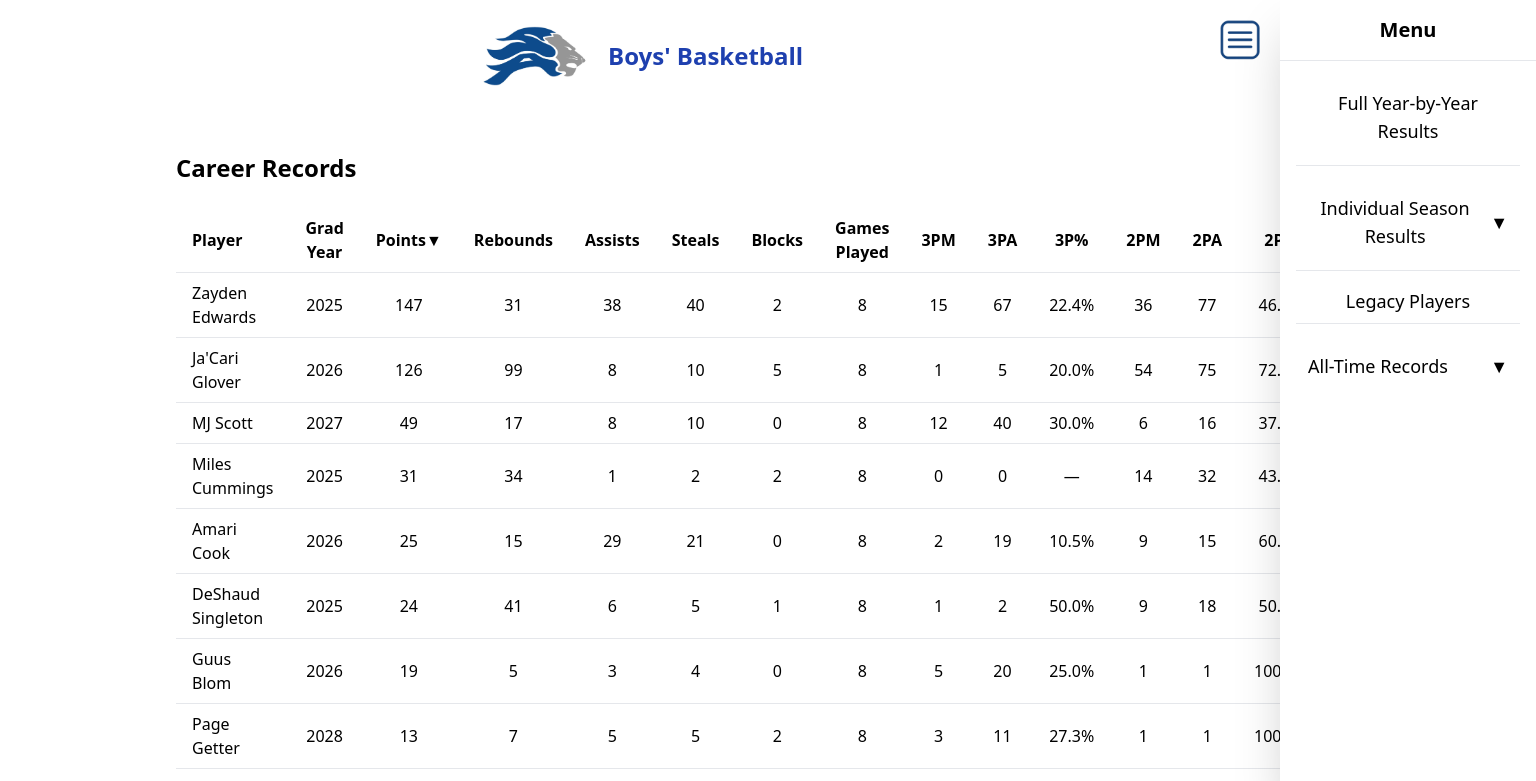
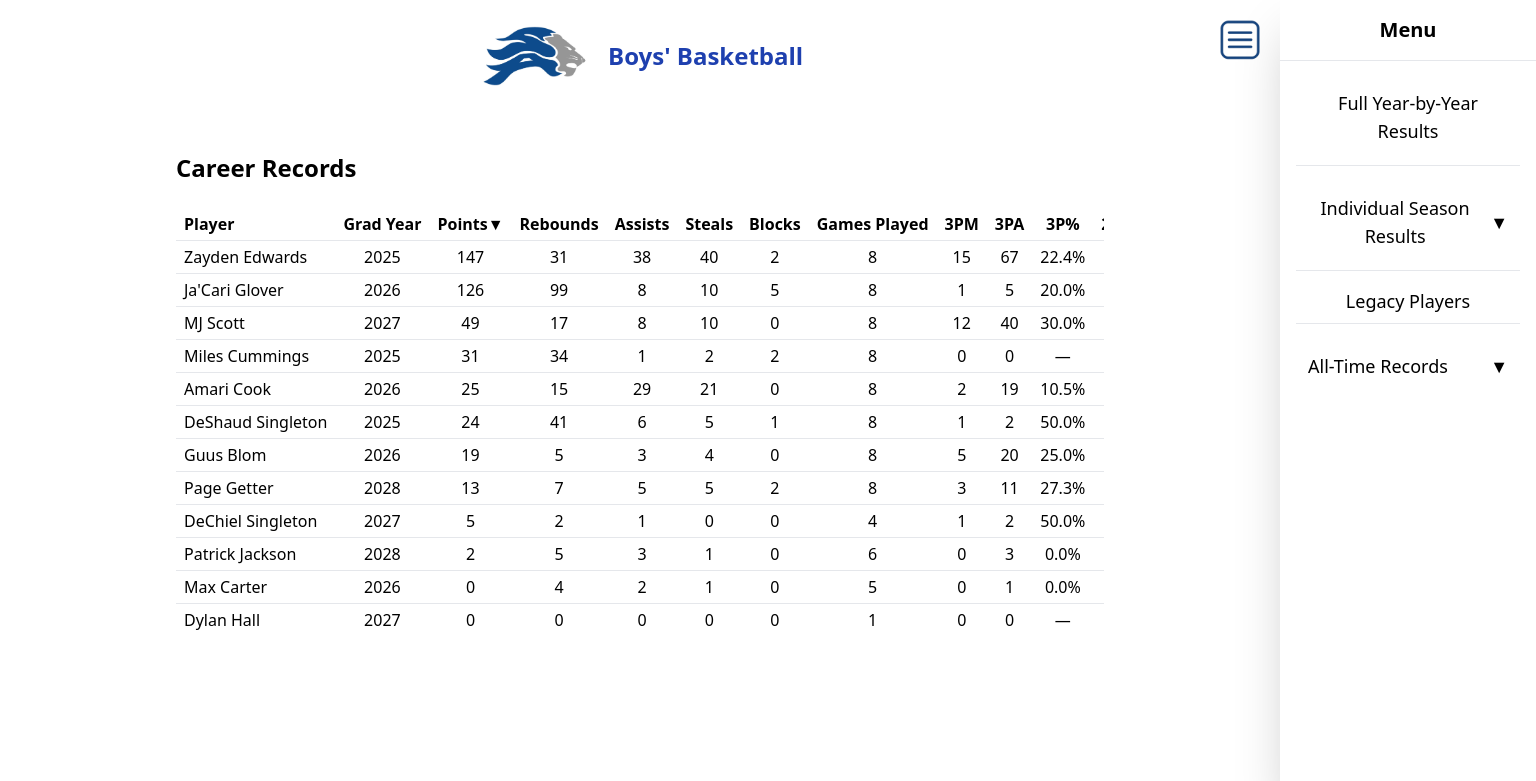
Before and after one commit to newonda1/st-andrews-basketball, a React (Vite) app: page /records/career in a window 1280 px wide. Shown: the top 781 px of the page, 1536 px wide, since content can reach past the window. Built offline with nearby package versions, Linux system fonts and the light colour scheme.

Commit message:
Update CareerRecords.jsx

```diff
--- a/src/CareerRecords.jsx
+++ b/src/CareerRecords.jsx
@@ -87,53 +87,53 @@ function CareerRecords() {
   return (
     <div className="p-6">
       <h1 className="text-2xl font-bold mb-6">Career Records</h1>
-      <table className="w-full table-auto">
+        <div className="overflow-x-auto">
+          <table className="w-full text-sm md:text-base table-auto whitespace-nowrap">
             <thead>
               <tr>
-            <th className="px-4 py-2 text-left">Player</th>
-            <th className="px-4 py-2 cursor-pointer" onClick={() => handleSort('GradYear')}>Grad Year{sortField === 'GradYear' && (sortDirection === 'asc' ? '▲' : '▼')}</th>
-            <th className="px-4 py-2 cursor-pointer" onClick={() => handleSort('Points')}>Points{sortField === 'Points' && (sortDirection === 'asc' ? '▲' : '▼')}</th>
-            <th className="px-4 py-2 cursor-pointer" onClick={() => handleSort('Rebounds')}>Rebounds{sortField === 'Rebounds' && (sortDirection === 'asc' ? '▲' : '▼')}</th>
-            <th className="px-4 py-2 cursor-pointer" onClick={() => handleSort('Assists')}>Assists{sortField === 'Assists' && (sortDirection === 'asc' ? '▲' : '▼')}</th>
-            <th className="px-4 py-2 cursor-pointer" onClick={() => handleSort('Steals')}>Steals{sortField === 'Steals' && (sortDirection === 'asc' ? '▲' : '▼')}</th>
-            <th className="px-4 py-2 cursor-pointer" onClick={() => handleSort('Blocks')}>Blocks{sortField === 'Blocks' && (sortDirection === 'asc' ? '▲' : '▼')}</th>
-            <th className="px-4 py-2 cursor-pointer" onClick={() => handleSort('GamesPlayed')}>Games Played{sortField === 'GamesPlayed' && (sortDirection === 'asc' ? '▲' : '▼')}</th>
-            <th className="px-4 py-2 cursor-pointer" onClick={() => handleSort('ThreePM')}>3PM{sortField === 'ThreePM' && (sortDirection === 'asc' ? '▲' : '▼')}</th>
-            <th className="px-4 py-2 cursor-pointer" onClick={() => handleSort('ThreePA')}>3PA{sortField === 'ThreePA' && (sortDirection === 'asc' ? '▲' : '▼')}</th>
-            <th className="px-4 py-2 cursor-pointer" onClick={() => handleSort('ThreePPercentage')}>3P%{sortField === 'ThreePPercentage' && (sortDirection === 'asc' ? '▲' : '▼')}</th>
-            <th className="px-4 py-2 cursor-pointer" onClick={() => handleSort('TwoPM')}>2PM{sortField === 'TwoPM' && (sortDirection === 'asc' ? '▲' : '▼')}</th>
-            <th className="px-4 py-2 cursor-pointer" onClick={() => handleSort('TwoPA')}>2PA{sortField === 'TwoPA' && (sortDirection === 'asc' ? '▲' : '▼')}</th>
-            <th className="px-4 py-2 cursor-pointer" onClick={() => handleSort('TwoPPercentage')}>2P%{sortField === 'TwoPPercentage' && (sortDirection === 'asc' ? '▲' : '▼')}</th>
-            <th className="px-4 py-2 cursor-pointer" onClick={() => handleSort('FTM')}>FTM{sortField === 'FTM' && (sortDirection === 'asc' ? '▲' : '▼')}</th>
-            <th className="px-4 py-2 cursor-pointer" onClick={() => handleSort('FTA')}>FTA{sortField === 'FTA' && (sortDirection === 'asc' ? '▲' : '▼')}</th>
-            <th className="px-4 py-2 cursor-pointer" onClick={() => handleSort('FTPercentage')}>FT%{sortField === 'FTPercentage' && (sortDirection === 'asc' ? '▲' : '▼')}</th>
+                <th className="px-2 py-1 text-left">Player</th>
+                <th className="px-2 py-1 cursor-pointer" onClick={() => handleSort('GradYear')}>Grad Year{sortField === 'GradYear' && (sortDirection === 'asc' ? '▲' : '▼')}</th>
+                <th className="px-2 py-1 cursor-pointer" onClick={() => handleSort('Points')}>Points{sortField === 'Points' && (sortDirection === 'asc' ? '▲' : '▼')}</th>
+                <th className="px-2 py-1 cursor-pointer" onClick={() => handleSort('Rebounds')}>Rebounds{sortField === 'Rebounds' && (sortDirection === 'asc' ? '▲' : '▼')}</th>
+                <th className="px-2 py-1 cursor-pointer" onClick={() => handleSort('Assists')}>Assists{sortField === 'Assists' && (sortDirection === 'asc' ? '▲' : '▼')}</th>
+                <th className="px-2 py-1 cursor-pointer" onClick={() => handleSort('Steals')}>Steals{sortField === 'Steals' && (sortDirection === 'asc' ? '▲' : '▼')}</th>
+                <th className="px-2 py-1 cursor-pointer" onClick={() => handleSort('Blocks')}>Blocks{sortField === 'Blocks' && (sortDirection === 'asc' ? '▲' : '▼')}</th>
+                <th className="px-2 py-1 cursor-pointer" onClick={() => handleSort('GamesPlayed')}>Games Played{sortField === 'GamesPlayed' && (sortDirection === 'asc' ? '▲' : '▼')}</th>
+                <th className="px-2 py-1 cursor-pointer" onClick={() => handleSort('ThreePM')}>3PM{sortField === 'ThreePM' && (sortDirection === 'asc' ? '▲' : '▼')}</th>
+                <th className="px-2 py-1 cursor-pointer" onClick={() => handleSort('ThreePA')}>3PA{sortField === 'ThreePA' && (sortDirection === 'asc' ? '▲' : '▼')}</th>
+                <th className="px-2 py-1 cursor-pointer" onClick={() => handleSort('ThreePPercentage')}>3P%{sortField === 'ThreePPercentage' && (sortDirection === 'asc' ? '▲' : '▼')}</th>
+                <th className="px-2 py-1 cursor-pointer" onClick={() => handleSort('TwoPM')}>2PM{sortField === 'TwoPM' && (sortDirection === 'asc' ? '▲' : '▼')}</th>
+                <th className="px-2 py-1 cursor-pointer" onClick={() => handleSort('TwoPA')}>2PA{sortField === 'TwoPA' && (sortDirection === 'asc' ? '▲' : '▼')}</th>
+                <th className="px-2 py-1 cursor-pointer" onClick={() => handleSort('TwoPPercentage')}>2P%{sortField === 'TwoPPercentage' && (sortDirection === 'asc' ? '▲' : '▼')}</th>
+                <th className="px-2 py-1 cursor-pointer" onClick={() => handleSort('FTM')}>FTM{sortField === 'FTM' && (sortDirection === 'asc' ? '▲' : '▼')}</th>
+                <th className="px-2 py-1 cursor-pointer" onClick={() => handleSort('FTA')}>FTA{sortField === 'FTA' && (sortDirection === 'asc' ? '▲' : '▼')}</th>
+                <th className="px-2 py-1 cursor-pointer" onClick={() => handleSort('FTPercentage')}>FT%{sortField === 'FTPercentage' && (sortDirection === 'asc' ? '▲' : '▼')}</th>
               </tr>
             </thead>
           <tbody>
              {sortedStats.map((player, index) => (
                 <tr key={index} className="border-t">
-              <td className="px-4 py-2">{player.Name}</td>
-              <td className="px-4 py-2 text-center">{player.GradYear}</td>
-              <td className="px-4 py-2 text-center">{player.Points}</td>
-              <td className="px-4 py-2 text-center">{player.Rebounds}</td>
-              <td className="px-4 py-2 text-center">{player.Assists}</td>
-              <td className="px-4 py-2 text-center">{player.Steals}</td>
-              <td className="px-4 py-2 text-center">{player.Blocks}</td>
-              <td className="px-4 py-2 text-center">{player.GamesPlayed}</td>
-              <td className="px-4 py-2 text-center">{player.ThreePM}</td>
-              <td className="px-4 py-2 text-center">{player.ThreePA}</td>
-              <td className="px-4 py-2 text-center">
+                  <td className="px-2 py-1">{player.Name}</td>
+                  <td className="px-2 py-1 text-center">{player.GradYear}</td>
+                  <td className="px-2 py-1 text-center">{player.Points}</td>
+                  <td className="px-2 py-1 text-center">{player.Rebounds}</td>
+                  <td className="px-2 py-1 text-center">{player.Assists}</td>
+                  <td className="px-2 py-1 text-center">{player.Steals}</td>
+                  <td className="px-2 py-1 text-center">{player.Blocks}</td>
+                  <td className="px-2 py-1 text-center">{player.GamesPlayed}</td>
+                  <td className="px-2 py-1 text-center">{player.ThreePM}</td>
+                  <td className="px-2 py-1 text-center">{player.ThreePA}</td>
+                  <td className="px-2 py-1 text-center">
                     {player.ThreePA > 0 ? ((player.ThreePM / player.ThreePA) * 100).toFixed(1) + "%" : "—"}
                   </td>
-
-              <td className="px-4 py-2 text-center">{player.TwoPM}</td>
-              <td className="px-4 py-2 text-center">{player.TwoPA}</td>
-              <td className="px-4 py-2 text-center">
+                  <td className="px-2 py-1 text-center">{player.TwoPM}</td>
+                  <td className="px-2 py-1 text-center">{player.TwoPA}</td>
+                  <td className="px-2 py-1 text-center">
                     {player.TwoPA > 0 ? ((player.TwoPM / player.TwoPA) * 100).toFixed(1) + "%" : "—"}
                   </td>
-              <td className="px-4 py-2 text-center">{player.FTM}</td>
-              <td className="px-4 py-2 text-center">{player.FTA}</td>
-              <td className="px-4 py-2 text-center">
+                  <td className="px-2 py-1 text-center">{player.FTM}</td>
+                  <td className="px-2 py-1 text-center">{player.FTA}</td>
+                  <td className="px-2 py-1 text-center">
                     {player.FTA > 0 ? ((player.FTM / player.FTA) * 100).toFixed(1) + "%" : "—"}
                   </td>
                 </tr>
@@ -141,6 +141,7 @@ function CareerRecords() {
           </tbody>
         </table>
       </div>
+    </div>
   );
 }
 
```
Lines whose indentation alone changed are shown as unchanged.
